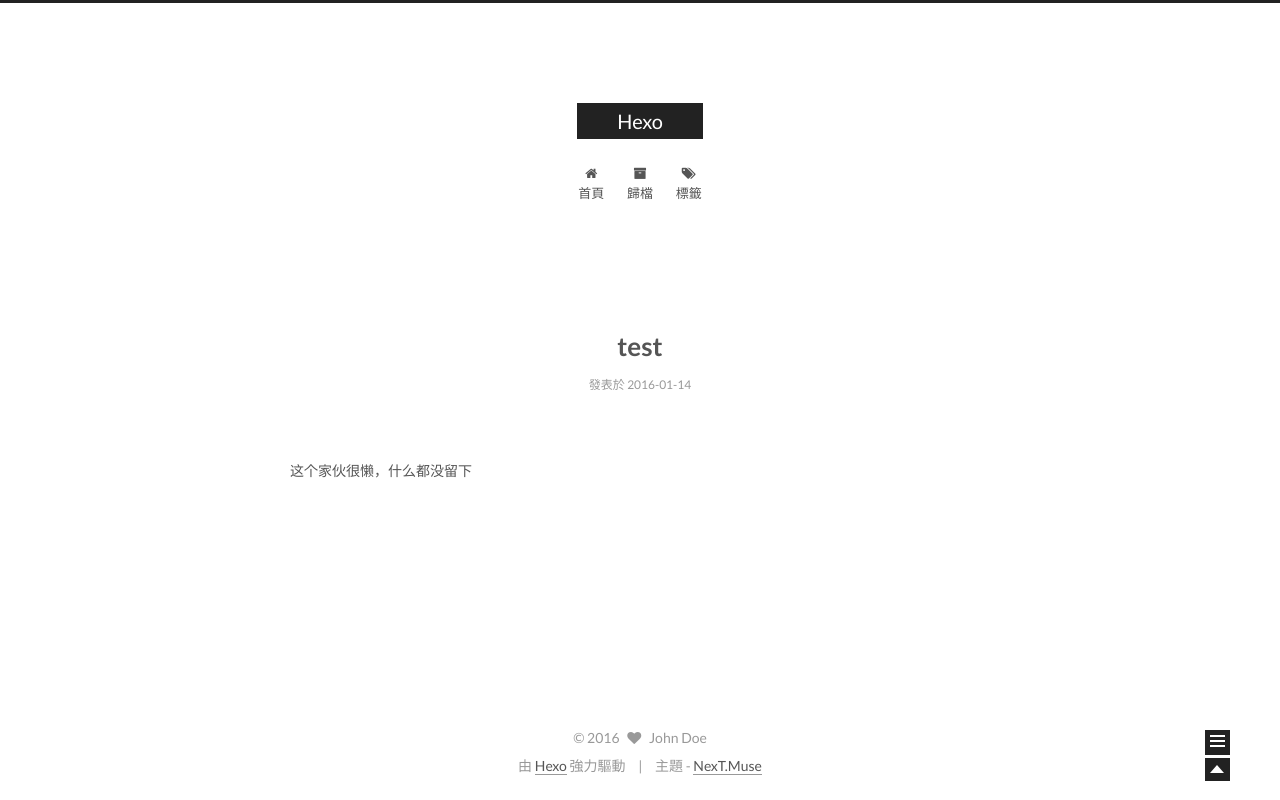
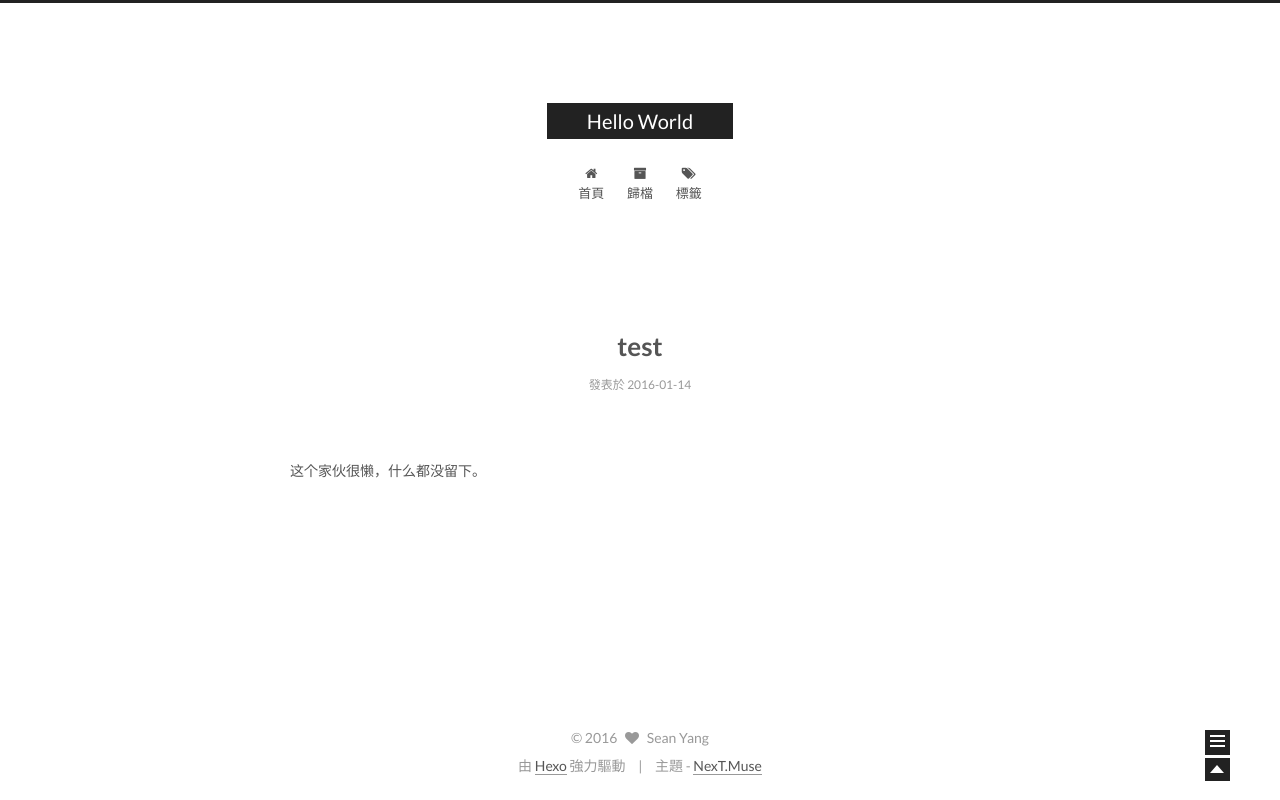
Before and after one commit to halfpixe1/halfpixe1.github.io, a plain HTML site: page index.html in a window 1280 px wide. Drawn offline with Linux system fonts and the light colour scheme.

Commit message:
Site updated: 2016-01-14 14:50:21

```diff
--- a/css/main.css
+++ b/css/main.css
@@ -1544,7 +1544,7 @@
   width: 4px;
   height: 4px;
   border-radius: 50%;
-  background: #1a49f5;
+  background: #b95bcf;
 }
 .sidebar-nav {
   margin: 0 0 20px;
--- a/index.html
+++ b/index.html
@@ -59,12 +59,12 @@
 
 <meta name="description">
 <meta property="og:type" content="website">
-<meta property="og:title" content="Hexo">
+<meta property="og:title" content="Hello World">
 <meta property="og:url" content="http://yoursite.com/index.html">
-<meta property="og:site_name" content="Hexo">
+<meta property="og:site_name" content="Hello World">
 <meta property="og:description">
 <meta name="twitter:card" content="summary">
-<meta name="twitter:title" content="Hexo">
+<meta name="twitter:title" content="Hello World">
 <meta name="twitter:description">
 
 
@@ -83,7 +83,7 @@
   };
 </script>
 
-  <title> Hexo </title>
+  <title> Hello World </title>
 </head>
 
 <body itemscope itemtype="http://schema.org/WebPage" lang="">
@@ -112,7 +112,7 @@
   <div class="custom-logo-site-title">
     <a href="/"  class="brand" rel="start">
       <span class="logo-line-before"><i></i></span>
-      <span class="site-title">Hexo</span>
+      <span class="site-title">Hello World</span>
       <span class="logo-line-after"><i></i></span>
     </a>
   </div>
@@ -261,7 +261,7 @@
 
 
 
-            <p>这个家伙很懒，什么都没留下</p>
+            <p>这个家伙很懒，什么都没留下。</p>
 
 
 
@@ -317,8 +317,8 @@
         <div class="site-author motion-element" itemprop="author" itemscope itemtype="http://schema.org/Person">
           <img class="site-author-image" itemprop="image"
                src="/images/avatar.jpg"
-               alt="John Doe" />
-          <p class="site-author-name" itemprop="name">John Doe</p>
+               alt="Sean Yang" />
+          <p class="site-author-name" itemprop="name">Sean Yang</p>
           <p class="site-description motion-element" itemprop="description"></p>
         </div>
         <nav class="site-state motion-element">
@@ -379,7 +379,7 @@
   <span class="with-love">
     <i class="icon-next-heart fa fa-heart"></i>
   </span>
-  <span class="author" itemprop="copyrightHolder">John Doe</span>
+  <span class="author" itemprop="copyrightHolder">Sean Yang</span>
 </div>
 
 <div class="powered-by">
```
Also changed, not shown: 2016/01/14/test/index.html (+11 -11 lines), archives/2016/01/index.html (+8 -8 lines), archives/2016/index.html (+8 -8 lines), archives/index.html (+8 -8 lines).
